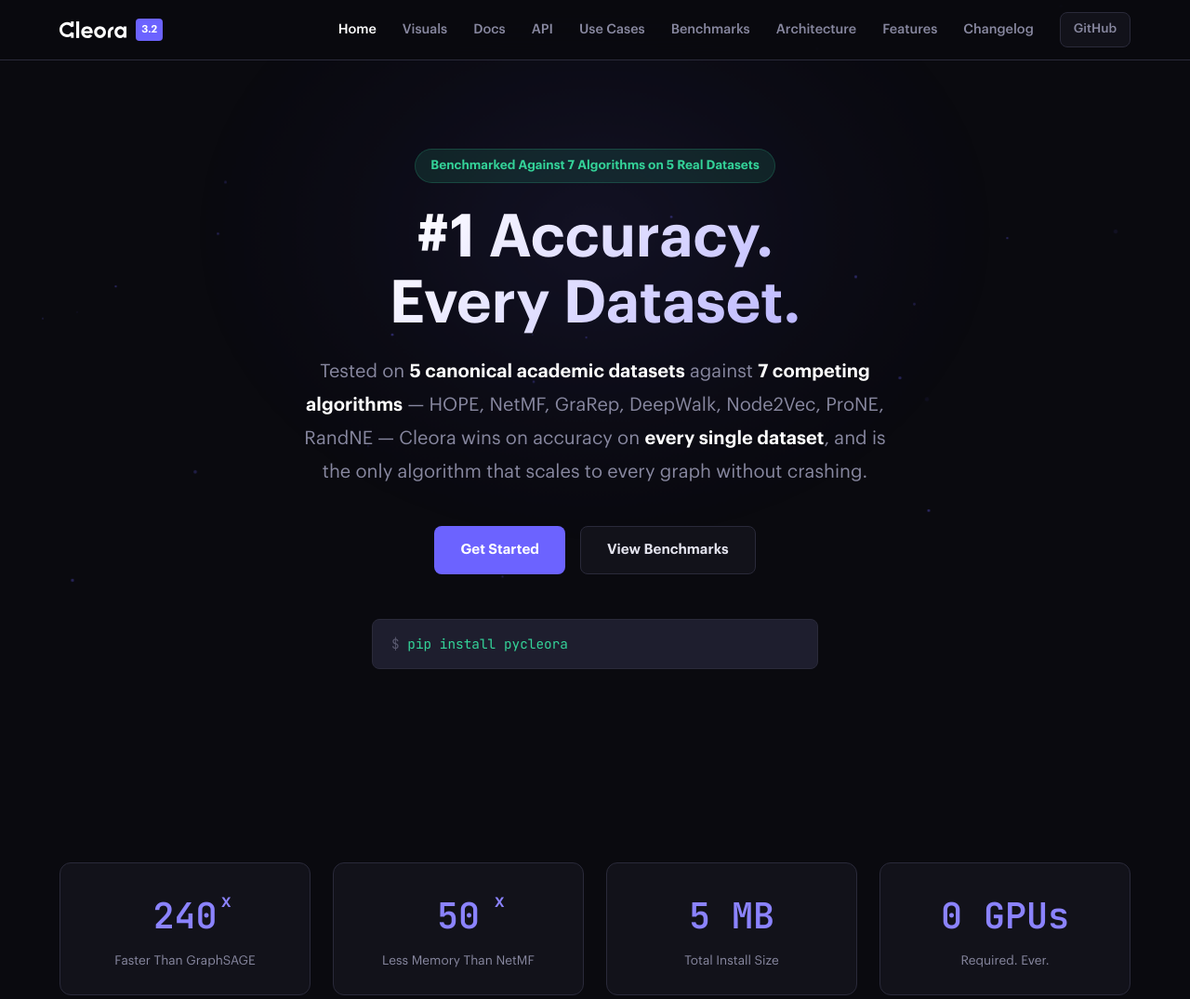
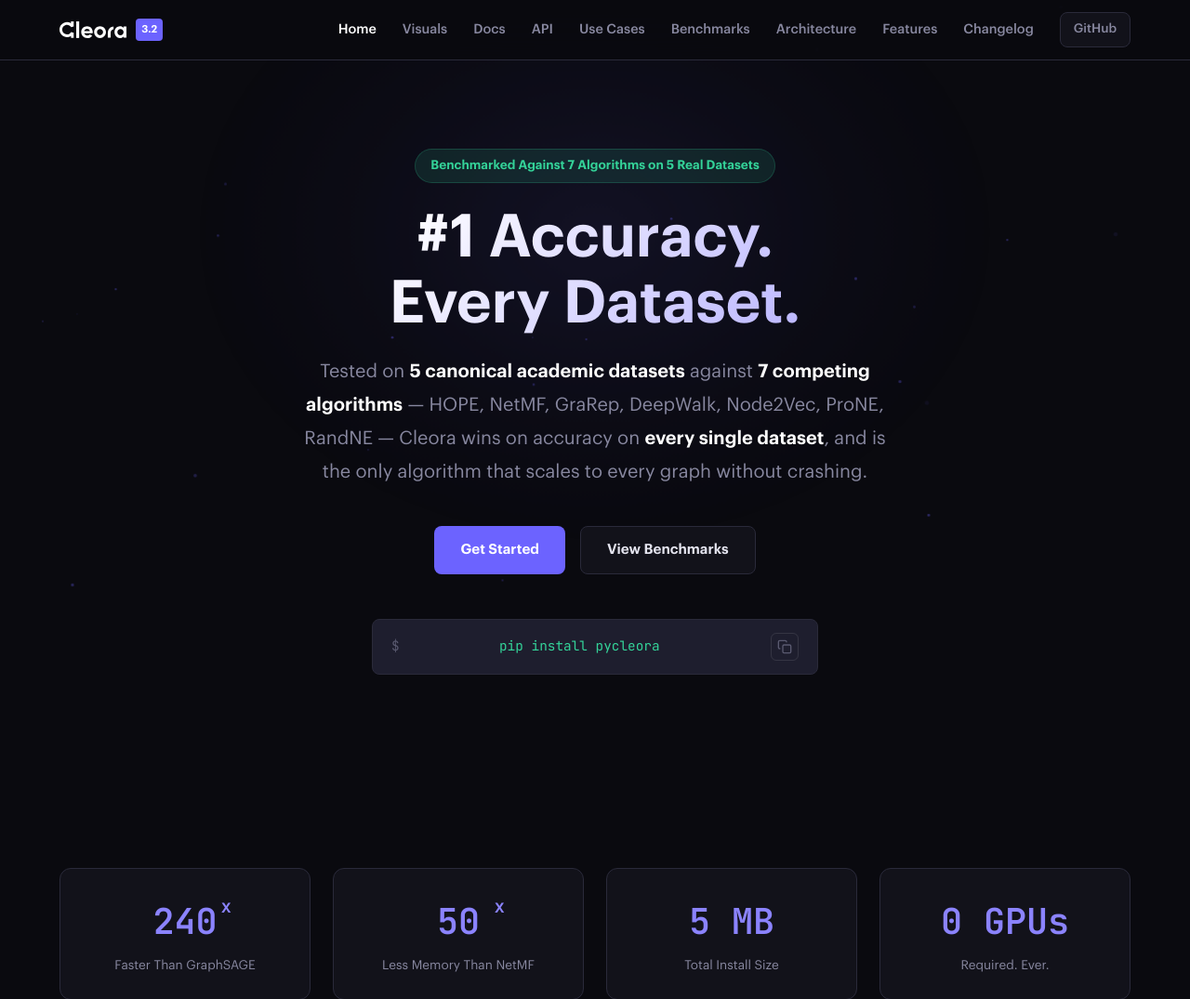
Before and after one commit to BaseModelAI/cleora, a Flask app: page / in a window 1280 px wide. Shown: the top 1075 px of the page at 93% size. Run offline with Flask 2, Linux system fonts and the light colour scheme; some libraries are stand-ins or nearby versions.

Commit message:
Add a copy button to the installation command on the homepage
Add a copy-to-clipboard button to the `$ pip install pycleora` command in `index.html` and corresponding styles in `style.css`.

Replit-Commit-Author: Agent
Replit-Commit-Session-Id: ec794acd-c4a5-47f6-b906-d70ac3c316ee
Replit-Commit-Checkpoint-Type: full_checkpoint
Replit-Commit-Event-Id: bd287782-2034-4249-8a79-ae5a0c74c7c7
Replit-Commit-Screenshot-Url: https://storage.googleapis.com/screenshot-production-us-central1/28ec11df-9ccf-40bc-9ff4-d0523e5b6a98/ec794acd-c4a5-47f6-b906-d70ac3c316ee/gB0CJOR
Replit-Helium-Checkpoint-Created: true

```diff
--- a/website/static/style.css
+++ b/website/static/style.css
@@ -284,9 +284,33 @@ nav {
     font-size: 0.9rem;
     color: var(--green);
     text-align: left;
+    position: relative;
+    display: flex;
+    align-items: center;
+    justify-content: space-between;
 }
 
 .install-block .prompt { color: var(--text-dim); }
+
+.copy-btn {
+    background: none;
+    border: 1px solid rgba(255,255,255,0.1);
+    border-radius: 6px;
+    padding: 6px;
+    cursor: pointer;
+    color: var(--text-dim);
+    display: flex;
+    align-items: center;
+    justify-content: center;
+    transition: all 0.2s;
+    flex-shrink: 0;
+    margin-left: 12px;
+}
+.copy-btn:hover { color: var(--text); border-color: rgba(255,255,255,0.25); background: rgba(255,255,255,0.05); }
+.copy-btn .check-icon { display: none; }
+.copy-btn.copied .copy-icon { display: none; }
+.copy-btn.copied .check-icon { display: block; }
+.copy-btn.copied { color: var(--green); border-color: var(--green); }
 
 /* SECTIONS */
 .section {
--- a/website/templates/index.html
+++ b/website/templates/index.html
@@ -17,6 +17,10 @@
     </div>
     <div class="install-block animate-in delay-4">
         <span class="prompt">$</span> pip install pycleora
+        <button class="copy-btn" onclick="navigator.clipboard.writeText('pip install pycleora').then(function(){var b=document.querySelector('.copy-btn');b.classList.add('copied');setTimeout(function(){b.classList.remove('copied')},1500)})" aria-label="Copy to clipboard">
+            <svg class="copy-icon" width="16" height="16" viewBox="0 0 24 24" fill="none" stroke="currentColor" stroke-width="2"><rect x="9" y="9" width="13" height="13" rx="2"/><path d="M5 15H4a2 2 0 01-2-2V4a2 2 0 012-2h9a2 2 0 012 2v1"/></svg>
+            <svg class="check-icon" width="16" height="16" viewBox="0 0 24 24" fill="none" stroke="currentColor" stroke-width="2"><polyline points="20 6 9 17 4 12"/></svg>
+        </button>
     </div>
 </section>
 
```
